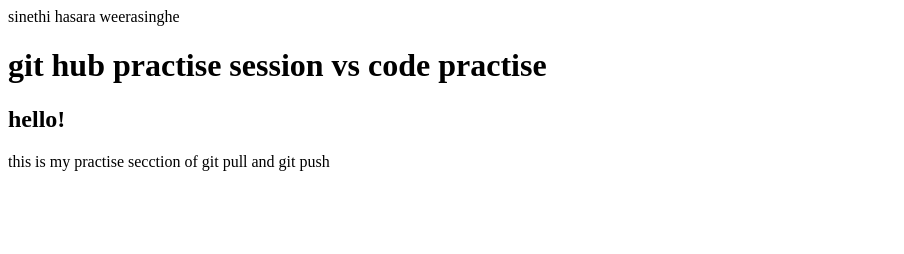
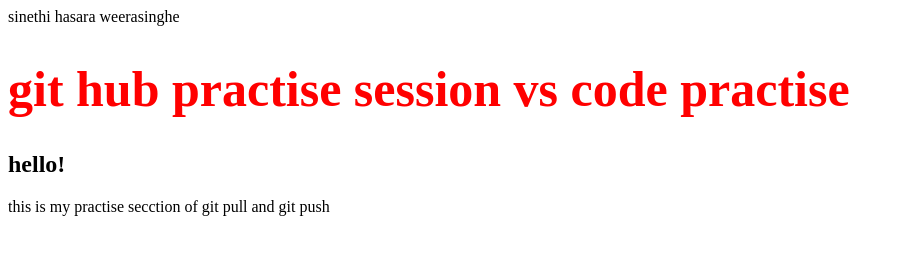
Before and after one commit to SinethiHasara/WebPractise, a plain HTML site: page index1.html in a window 1280 px wide. Shown: the whole page, without its empty margins (0-904 px from the left). Drawn offline with Linux system fonts and the light colour scheme.

Commit message:
move styles to a new branch

```diff
--- a/index1.html
+++ b/index1.html
@@ -1,6 +1,13 @@
 <html>
   <head>
     sinethi hasara weerasinghe
+
+    <style>
+      h1{
+        color: red;
+        font-size: 50px;
+      }
+    </style>
   </head>
   <body>
     <h1>git hub practise session
```
